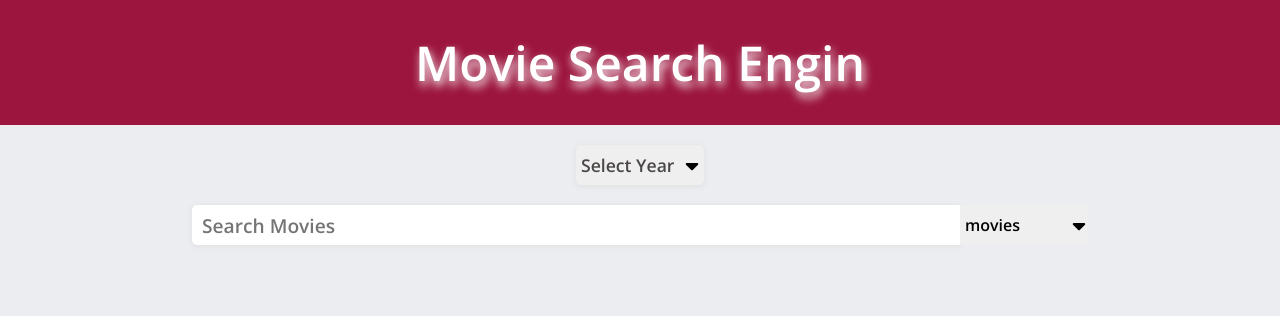
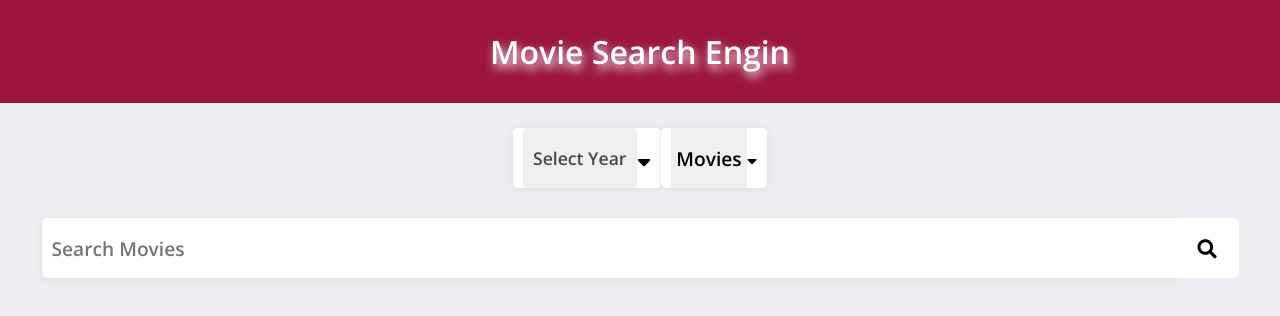
Before and after one commit to victorvi007/movie-search-app, a plain HTML site: page index.html in a window 1280 px wide. Drawn offline with nearby package versions, Linux system fonts and the light colour scheme.

Commit message:
first commit

```diff
--- a/css/style.css
+++ b/css/style.css
@@ -22,7 +22,7 @@ body {
 
 .logo {
     width: 100%;
-    font-size: 1.6rem;
+    text-shadow: 2px 5px 10px;
     text-align: center;
     color: #fff;
     font-weight: 600;
@@ -34,14 +34,25 @@ body {
 .form-group {
     display: flex;
     justify-content: center;
-    margin: 10px;
     margin: 20px 0px;
     position: relative;
+    width:100%;
+    padding:5px 10px;
+    height:70px;
 }
 
-.year{
-    position: relative;
-    width:80%;
+.year,.form-group-select{
+    display: flex;
+    align-items: center;
+    border-radius: 5px;
+    width:auto;
+    height:100%;
+    background:#fff;
+    box-shadow: 0px 1px 5px rgba(221, 220, 220, 0.9);
+    padding:0px 10px;
+
+
+
 
 }
 
@@ -49,11 +60,10 @@ body {
     width:100%;
     appearance: none;
     -webkit-appearance: none;
-    height:40px;
+    height:100%;
     font-size: 1.1rem;
-    padding-left:5px;
+    padding:0px 10px;
     border:0px;
-    box-shadow: 0px 1px 5px rgba(221, 220, 220, 0.9);
     outline:none;
     color: rgba(56, 52, 52, 0.9);
     border-radius: 5px;
@@ -63,15 +73,16 @@ body {
 
 .arrow{
     font-size: 1.4rem;
-    position: absolute;
-    right: 5px;
-    top: 6px;
-    pointer-events: none;
+    /* position: absolute;
+    pointer-events: none; */
+    /* border:1px solid red; */
+
+
 }
 
 #searchBox {
-    width: 70%;
-    height: 40px;
+    width: 90%;
+    height: 100%;
     outline: none;
     border: 0px;
     box-shadow: 0px 1px 5px rgba(221, 220, 220, 0.9);
@@ -81,8 +92,6 @@ body {
     border-radius: 5px 0px 0px 5px;
 
 }
-
-
 input[type="search"]::-webkit-search-decoration,
 input[type="search"]::-webkit-search-cancel-button,
 input[type="search"]::-webkit-search-results-button,
@@ -93,34 +102,52 @@ input[type="search"]::-webkit-search-results-decoration {
     box-shadow: 0px 1px 5px rgba(160, 157, 157, 0.9);
 }
 
-#selector {
+.selector {
     -webkit-appearance: none;
     appearance: none;
     border: 0px;
     border-radius: 0px;
-    height: 40px;
+    height: 100%;
     padding: 10px 5px;
     outline: none;
-    padding-right: 20px;
-    width: 100%;
-    font-size: 1rem;
-    border-radius: 0px 5px 5px 0px;
+
+    font-size: 1.2rem;
+    border-radius: 0px 0px 0px 0px;
+    width:100%;
+    text-align: center;
 }
 
-.form-group-select {
-    display: flex;
-    position: relative;
-    width: 30%;
+/* .form-group-select {
+    width:100%;
+    appearance: none;
+    -webkit-appearance: none;
+    height:100%;
+    font-size: 1.1rem;
+    padding:0px 10px;
+    border:0px;
+    outline:none;
+    color: rgba(56, 52, 52, 0.9);
+    border-radius: 5px;
 
-}
 
-.form-group-select i {
+} */
+
+/* .form-group-select i {
     font-size: 1.4rem;
-    position: absolute;
-    right: 2px;
-    top: 6px;
+
     pointer-events: none;
 
+} */
+.btn{
+    font-size: 1.2rem;
+    display: block;
+    width:10%;
+    background-color:#fff;
+    border:1px solid #fff;
+    border-radius: 0px 5px 5px 0px;
+    cursor: pointer;
+    height:100%;
+    /* border:1px solid red; */
 }
 
 .container {
@@ -193,16 +220,7 @@ input[type="search"]::-webkit-search-results-decoration {
 
 }
 
-/* .category-1 {
-    background-color: rgb(148, 40, 148);
 
-}
-
-
-
-.category-3 {
-    background-color: rgb(182, 20, 68);
-} */
 
 
 .card-body h3 {
@@ -263,57 +281,23 @@ bottom:10px;
 
 }
 
-@media (min-width:320px) {
-    .container {
-        width: 100%;
-    }
-
-    .movies {
-        width: 90%;
-    }
-
-
-    .hidden {
-        display: none;
-        padding: 10px;
-        height: 400px;
-        border: 1px solid;
-        text-shadow: 10px 0px 10px rgb(0, 0, 0);
-        opacity: .5;
-        background-color: rgb(23, 23, 23);
-
-
-    }
-
-    .logo {
-        font-size: 1.8rem;
-        text-shadow: 2px 5px 10px;
-    }
-
-    #searchBox {
-        width: 75%;
-    }
-
-    .form-group-select {
-        width: 25%;
-    }
-
-}
-
 @media(min-width:360px) {
     .container {
         width: 100%;
     }
 
-    .logo {
+    /* .logo {
         font-size: 2rem;
-    }
+        text-shadow: 2px 5px 10px;
+    } */
 
 
-
+/*
     #searchBox {
         width: 85%;
-    }
+    } */
+
+
 
     .movies {
         width: 90%;
@@ -321,9 +305,21 @@ bottom:10px;
 
     .hidden {
         display: none;
+        padding: 10px;
         height: 460px;
+        border: 1px solid;
+        text-shadow: 10px 0px 10px rgb(0, 0, 0);
+        opacity: .5;
+        background-color: rgb(23, 23, 23);
         font-size: .9rem;
+
     }
+
+    /* .hidden {
+        display: none;
+        height: 460px;
+
+    } */
 
     .card-head {
         width: 100%;
@@ -369,24 +365,9 @@ bottom:10px;
         width: 70%;
     }
 
-    .logo {
-        font-size: 2.1rem;
-    }
-
-
 }
 
 @media (min-width:768px) {
-
-    .logo {
-        font-size: 3rem;
-    }
-
-  .year{
-      width:30%;
-  }
-
-
     .movies {
         display: grid;
         grid-template-columns: repeat(2, 1fr);
@@ -400,33 +381,38 @@ bottom:10px;
         margin: 0px;
     }
 
-    .form-group {
-        background: inherit;
+}
+
+
+
+@media (min-width:768px) {
+    .movies {
+        display: grid;
+        grid-template-columns: repeat(2, 1fr);
+        gap: 20px;
+        margin: 20px 0px;
+
     }
 
-
-    #searchBox {
-        width: 60%;
+    .card {
+        width: 100%;
+        margin: 0px;
     }
 
-    .form-group-select {
-        width: 11%;
-    }
+}
 
+@media (min-width:860px){
+  /* .form-group-select{
+      width:7%;
+  } */
+  .btn{
+      width:5%;
+  }
 }
 
 
 
 @media (min-width:1024px) {
-
-    .logo {
-        font-size: 3.8rem;
-    }
-
-       .year {
-           width: 10%;
-       }
-
     .movies {
         width: 75%;
     }
@@ -434,30 +420,15 @@ bottom:10px;
     .hidden {
         font-size: 1.2em;
     }
-
-    #searchBox {
-        width: 60%;
-    }
-     .form-group-select {
-         width: 10%;
-     }
-
 }
 
 @media (min-width:1210px) {
-
-    .logo {
-        font-size: 3rem;
-    }
-
- .year {
-     width: 10%;
- }
     .movies {
         grid-template-columns: repeat(3, 1fr);
 
     }
 }
+
 
 @media (min-width:1551px) {
 
@@ -467,19 +438,4 @@ bottom:10px;
         gap: 20px;
     }
 
-    .logo {
-        font-size: 4rem;
-    }
-
-    .year{
-        width:10%;
-    }
-
-      #searchBox {
-          width: 50%;
-      }
-
-      .form-group-select {
-          width: 5%;
-      }
 }
--- a/index.html
+++ b/index.html
@@ -5,6 +5,7 @@
     <meta charset="UTF-8">
     <meta name="viewport" content="width=device-width, initial-scale=1.0">
     <title>Movies</title>
+    <link rel="icon" href="img/logo.png">
     <link rel="stylesheet" href="https://cdnjs.cloudflare.com/ajax/libs/font-awesome/5.15.1/css/all.min.css">
     <link rel="stylesheet" href="css/style.css">
 
@@ -14,27 +15,30 @@
     <div class="header">
 
         <div class="logo inverted">
-            <div class="logo">Movie Search Engin</div>
+            <h1 class="logo">Movie Search Engin</h1>
         </div>
         <div class="form-group ">
             <div class="year">
                 <select name="" id="date">
-                <option value="year">Select Year</option>
-            </select>
-            <i class="arrow fas fa-sort-down"></i>
+                    <option value="year">Select Year</option>
+                </select>
+                <i class="arrow fas fa-sort-down"></i>
             </div>
 
-        </div>
-        <div class="form-group">
-            <input type="search" name="" id="searchBox" placeholder="Search Movies">
+
             <div class="form-group-select">
                 <select name="" id="selector" class="selector">
-                    <option value="movies">movies</option>
+                    <option value="movies">Movies</option>
                     <option value="series">series</option>
                 </select>
                 <i class="fas fa-sort-down"></i>
             </div>
+        </div>
 
+        <div class="form-group searchArea">
+            <input type="search" name="" id="searchBox" placeholder="Search Movies">
+
+            <button  class="btn" id="searchBtn"><i class="fas fa-search"></i></button>
         </div>
     </div>
 
--- a/js/main.js
+++ b/js/main.js
@@ -1,6 +1,7 @@
 const moviesContainer = document.querySelector(".movies");
 const selector = document.querySelector(".selector");
 const search = document.getElementById('searchBox');
+const searchBtn = document.getElementById('searchBtn');
 const movieDate = document.getElementById('date');
 const img = "https://image.tmdb.org/t/p/original";
 const api = {
@@ -75,9 +76,9 @@ selector.addEventListener('click',(selected)=>{
 })
 
 
-search.addEventListener('keyup',(event)=>{
+searchBtn.addEventListener('click',()=>{
 
- let value = event.target.value;
+ let value = search.value;
   moviesContainer.innerHTML = "";
 
       if(search.value.length != 0){
```
Also changed, not shown: img/logo.png (added).
